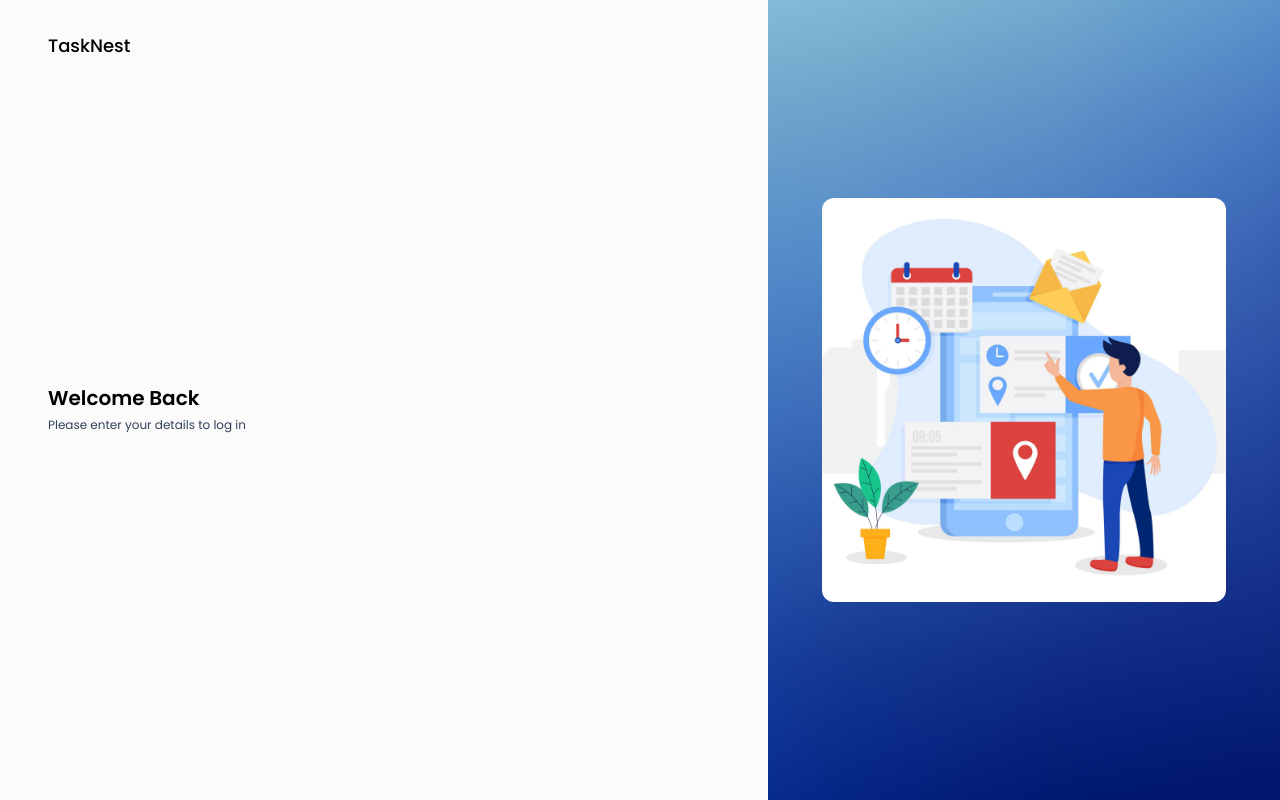
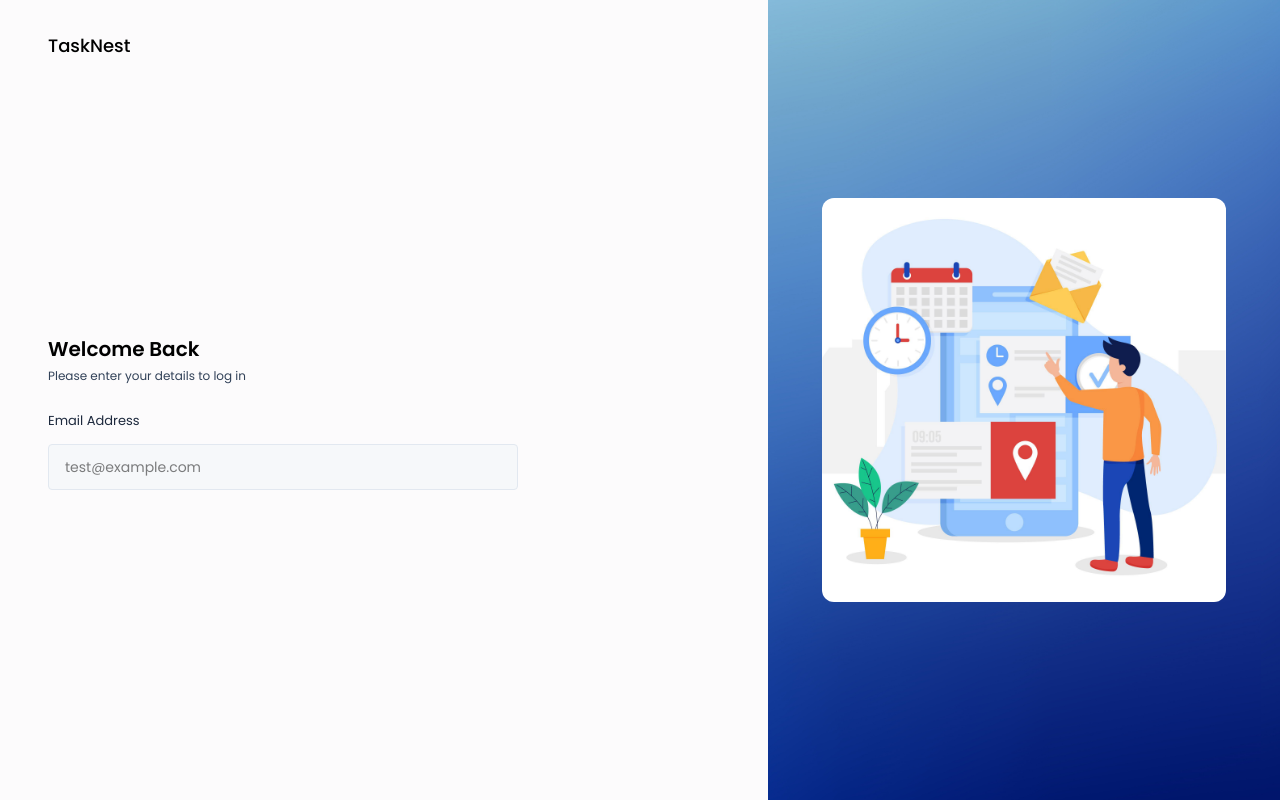
Before and after one commit to tharunkeragala/TaskNest, a React (Vite) app in the folder frontend/TaskNest/: page /login in a window 1280 px wide. Built offline with nearby package versions, Linux system fonts and the light colour scheme.

Commit message:
email text box - login page

```diff
--- /dev/null
+++ b/frontend/TaskNest/src/components/Inputs/Input.jsx
@@ -0,0 +1,47 @@
+import React, { useState } from "react";
+import { FaRegEye, FaRegEyeSlash } from "react-icons/fa6";
+
+const Input = ({ value, onChange, label, placeholder, type }) => {
+  const [showPassword, setShowPassword] = useState(false);
+
+  const toggleShowPassword = () => {
+    setShowPassword(!showPassword);
+  };
+  return (
+    <div>
+      <label className="text-[13px] text-slate-800">{label}</label>
+
+      <div className="input-box">
+        <input
+          type={
+            type == "password" ? (showPassword ? "text" : "password") : type
+          }
+          placeholder={placeholder}
+          className="w-full bg-transparent outline-none"
+          value={value}
+          onChange={(e) => onChange(e)}
+        />
+
+        {type === "password" && (
+          <>
+            {showPassword ? (
+              <FaRegEye
+                size={22}
+                className="text-primary cursor-pointer"
+                onClick={() => toggleShowPassword()}
+              />
+            ) : (
+              <FaRegEye
+                size={22}
+                className="text-slate-400 cursor-pointer"
+                onClick={() => toggleShowPassword()}
+              />
+            )}
+          </>
+        )}
+      </div>
+    </div>
+  );
+};
+
+export default Input;
--- a/frontend/TaskNest/src/index.css
+++ b/frontend/TaskNest/src/index.css
@@ -17,3 +17,7 @@
     overflow-x: hidden;
   }
 }
+
+.input-box {
+  @apply w-full flex justify-between gap-3 text-sm text-black bg-slate-100/50 rounded px-4 py-3 mb-4 mt-3 border border-slate-200 outline-none;
+}
--- a/frontend/TaskNest/src/pages/Auth/Login.jsx
+++ b/frontend/TaskNest/src/pages/Auth/Login.jsx
@@ -1,6 +1,7 @@
 import React, { useState } from "react";
 import AuthLayout from "../../components/layouts/AuthLayout";
 import {useNavigate} from 'react-router-dom';
+import Input from "../../components/Inputs/Input";
 
 const Login = () => {
   const [email, setEmail] = useState("");
@@ -18,6 +19,16 @@ const Login = () => {
       <p className="text-xs text-slate-700 mt-[5px] mb-6">
         Please enter your details to log in
       </p>
+
+      <form onSubmit={handleLogin}>
+        <Input
+          value={email}
+          onChange={({ target }) => setEmail(target.value)}
+          label="Email Address"
+          placeholder="test@example.com"
+          type="text"
+          />
+      </form>
     </div>
   </AuthLayout>;
 };
```
